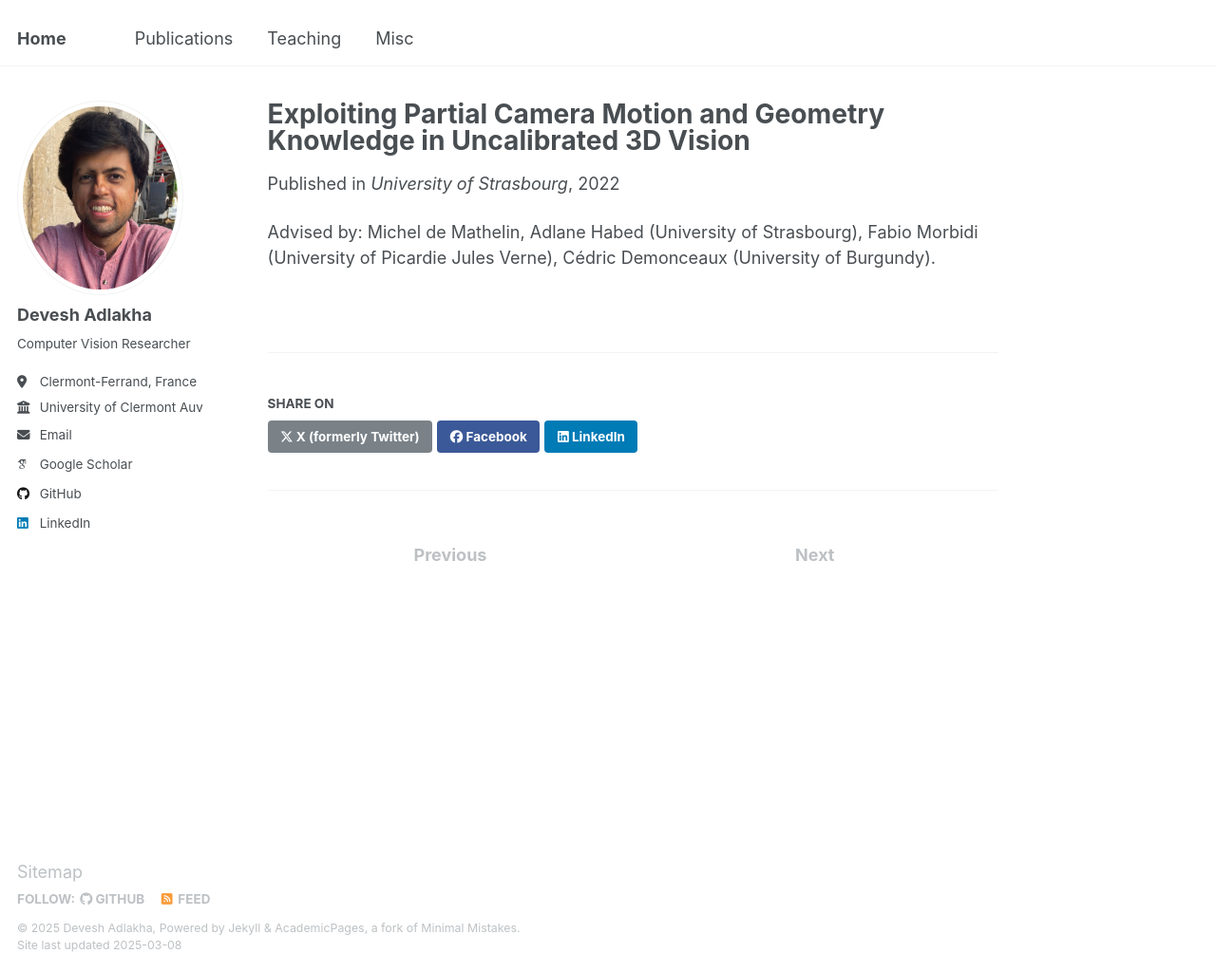
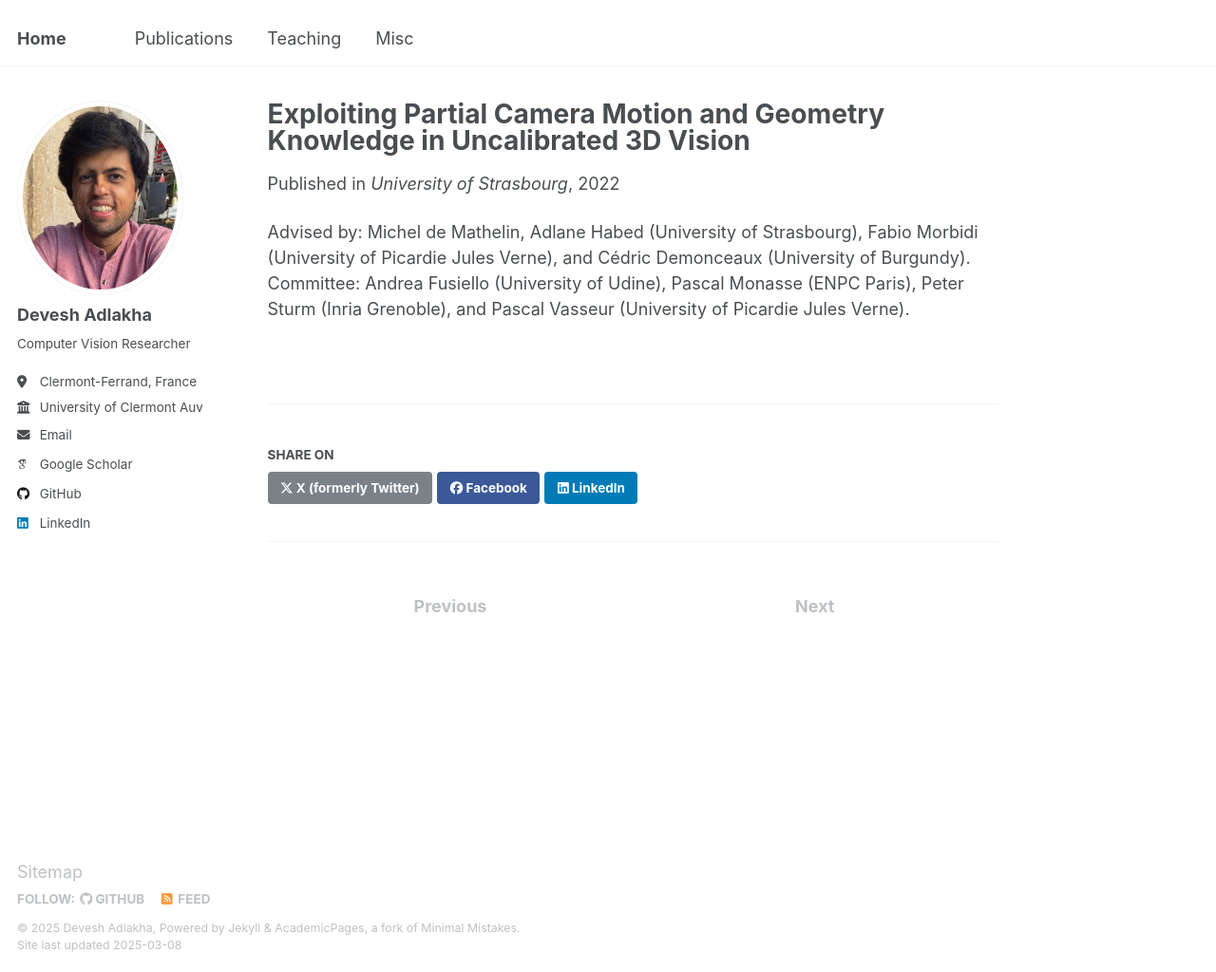
Before and after one commit to devadlakha/devadlakha.github.io, a Jekyll site: the page built from _publications/PhDManuscript.md, in a window 1280 px wide and 1024 px high. Shown: the whole window at 95% size. Built offline with Jekyll 4.4.1, drawn with Linux system fonts in a browser that asks for light colours; some web fonts are replaced.

Commit message:
Update PhDManuscript.md

```diff
--- a/_publications/PhDManuscript.md
+++ b/_publications/PhDManuscript.md
@@ -11,4 +11,5 @@ paperurl: 'https://publication-theses.unistra.fr/public/theses_doctorat/2022/ADL
 citation:
 ---
 
-Advised by: Michel de Mathelin, Adlane Habed (University of Strasbourg), Fabio Morbidi (University of Picardie Jules Verne), Cédric Demonceaux (University of Burgundy).
+Advised by: Michel de Mathelin, Adlane Habed (University of Strasbourg), Fabio Morbidi (University of Picardie Jules Verne), and Cédric Demonceaux (University of Burgundy).
+Committee: Andrea Fusiello (University of Udine), Pascal Monasse (ENPC Paris), Peter Sturm (Inria Grenoble), and Pascal Vasseur (University of Picardie Jules Verne).
```
